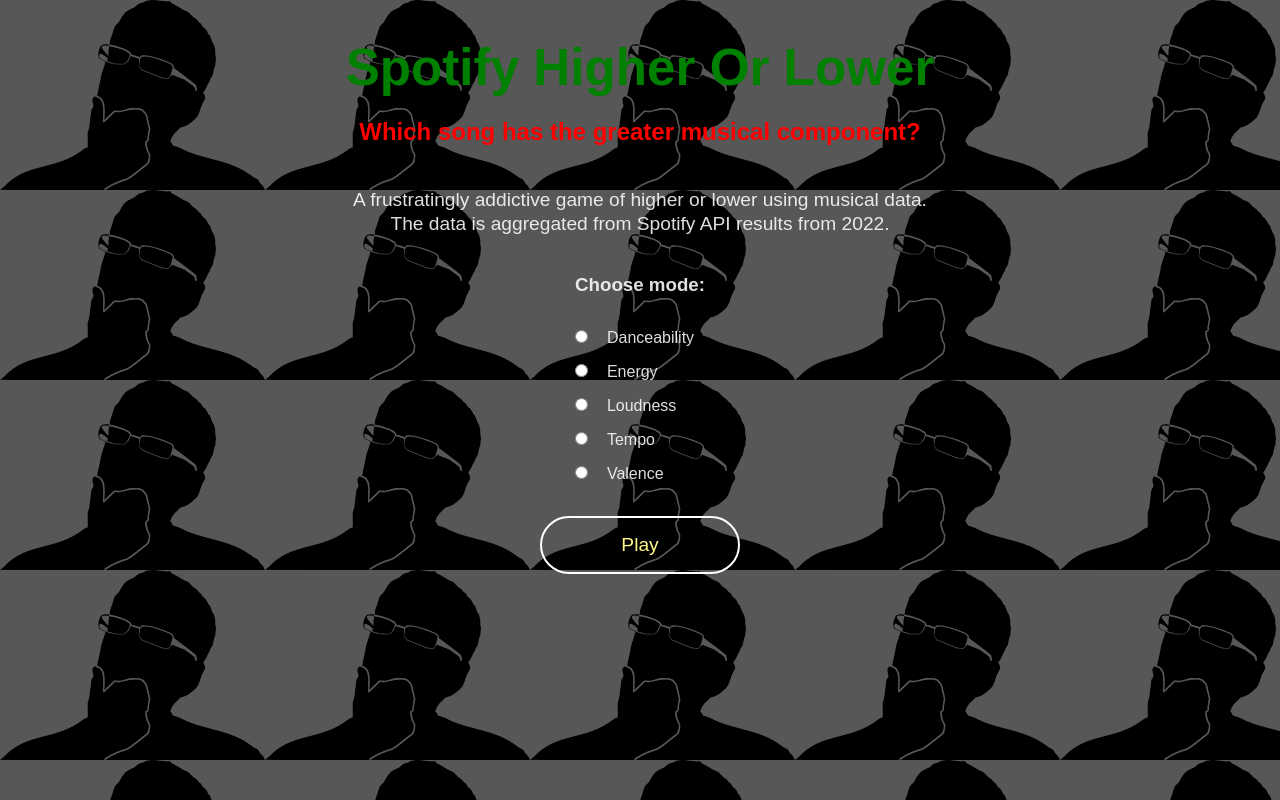
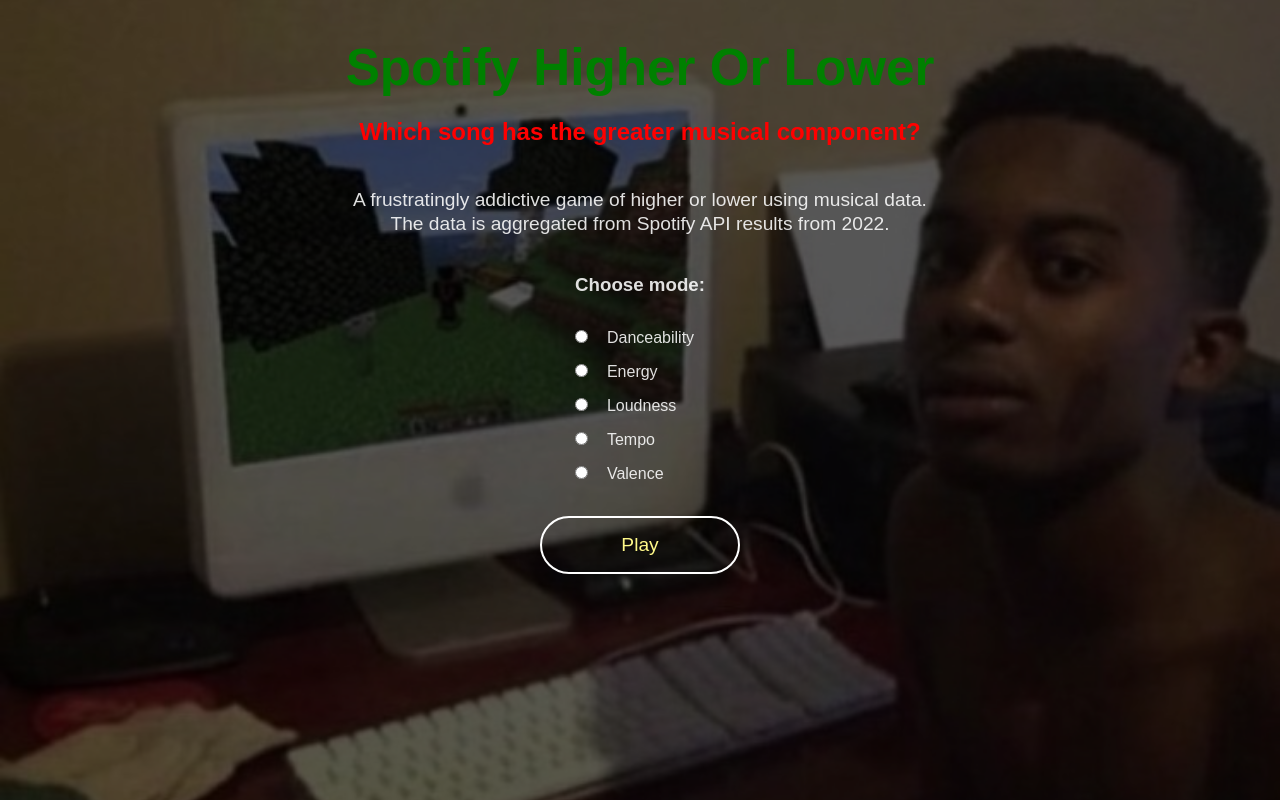
Before and after one commit to V3D4NTH/spotify-higher-lower, a React (Vite) app: page / in a window 1280 px wide. Built offline with nearby package versions, Linux system fonts and the light colour scheme.

Commit message:
background styles

```diff
--- a/src/components/Game.tsx
+++ b/src/components/Game.tsx
@@ -60,7 +60,7 @@
                 setSecondArrIndex(randomNum)
                 setSongTwo(db2020[randomNum])
 
-            }, 3000)
+            }, 4000)
 
         }
         else {
@@ -80,7 +80,7 @@
                     window.localStorage.setItem("High Score", props.score.toString())
                 }
                 props.endGame(true)
-            }, 3000)
+            }, 4000)
 
 
 
--- a/src/components/GameOver.css
+++ b/src/components/GameOver.css
@@ -2,6 +2,7 @@
     width:100vw;
     height:100vh;
     background-size:cover;
+    background-position: top center;
     box-shadow: inset 0 0 0 1000px rgba(0,0,0,.5);
 }
 
--- a/src/components/GameStart.css
+++ b/src/components/GameStart.css
@@ -1,5 +1,7 @@
 .GameStartContainer {
-    background-image: url("../assets/glasses-man.png");
+    background-image: url("../assets/carti-computer.jpg");
+    background-size: cover;
+    background-position: right center;
     min-height:100vh;
     height:auto;
     width:100vw;
```
Also changed, not shown: src/assets/glasses-man.png (deleted), src/assets/thinking-man.png (deleted).
